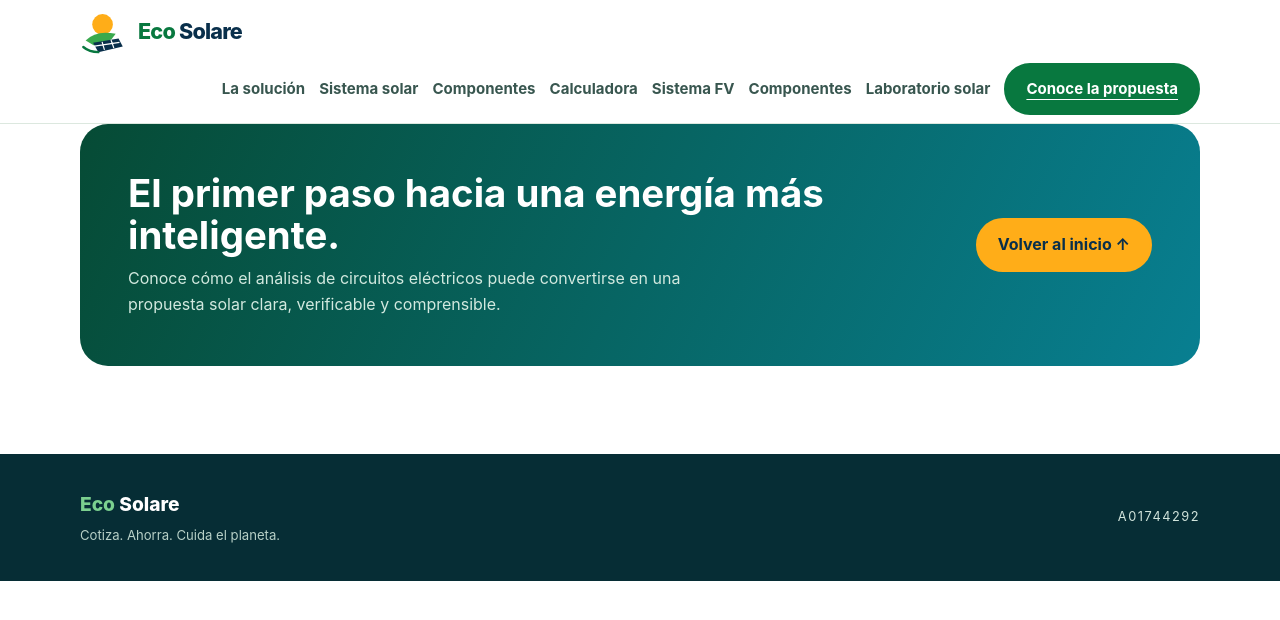
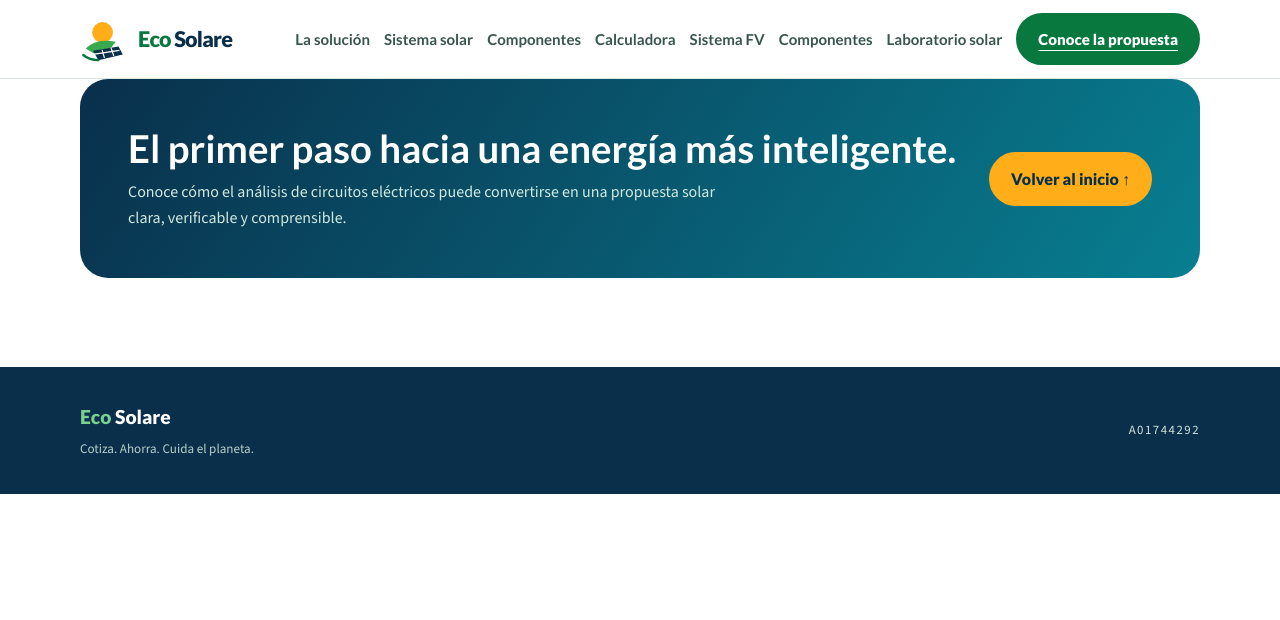
Before and after one commit to a01744292-ai/eco-solare, a plain HTML site: page index.html in a window 1280 px wide. Both pictures are taken after a click on the link "Conoce la propuesta". Drawn offline with nearby package versions, Linux system fonts and the light colour scheme.

Commit message:
Aplicar paleta y tipografía del manual Eco Solare v2.0 sin cambiar funcionalidad

```diff
--- a/index.html
+++ b/index.html
@@ -3,9 +3,13 @@
 <head>
   <meta charset="UTF-8">
   <meta name="viewport" content="width=device-width, initial-scale=1.0">
+  <meta name="theme-color" content="#092F4B">
   <meta name="description" content="Eco Solare: propuesta preliminar de soluciones fotovoltaicas para hogares, escuelas y negocios.">
   <title>Eco Solare | Energía solar inteligente</title>
-  <style>
+  <link rel="preconnect" href="https://fonts.googleapis.com">
+<link rel="preconnect" href="https://fonts.gstatic.com" crossorigin>
+<link href="https://fonts.googleapis.com/css2?family=Lato:wght@400;700;900&family=Source+Sans+3:wght@400;600;700&display=swap" rel="stylesheet">
+<style>
     :root {
       --green: #08783f;
       --green-dark: #064b35;
@@ -206,7 +210,22 @@
     @media(max-width:850px){.eco-slides nav{flex-basis:100%;justify-content:flex-start;flex-wrap:nowrap;overflow-x:auto;padding:5px 0 8px;scrollbar-width:thin}}
     @media(max-width:620px){.eco-slides nav a:not(.nav-cta){display:inline-flex}.eco-slides nav{gap:16px}.eco-slides .nav{min-height:68px}}
     @media(prefers-reduced-motion:reduce){.eco-slide-track{will-change:auto}}
-  </style>
+
+    /* Identidad Eco Solare v2.0 — colores oficiales y jerarquía tipográfica. */
+    :root{--green:#08783F;--navy:#092F4B;--teal:#087F91;--orange:#FFAD18;--white:#FFFFFF;--cream:#EDF4F0}
+    body{font-family:"Source Sans 3",Arial,sans-serif}
+    h1,h2,h3,h4,.brand,nav,.button,.nav-cta,.eyebrow,.footer-brand,.step-number,.metric strong,.dashboard-head strong{font-family:Lato,Arial,sans-serif}
+    .solution{background:var(--cream)}
+    .visual,.cta-box{background:linear-gradient(125deg,var(--navy),var(--teal))}
+    footer{background:var(--navy)}
+    .dashboard,.step,.feature,.result-card{border-color:#dce8df}
+    .bar span{background:linear-gradient(90deg,var(--green),var(--teal))}
+    .button.secondary{color:var(--green)}
+    .button.secondary:hover{color:var(--white)}
+    .eco-slides nav a[aria-current="page"]{color:var(--teal)}
+    .eco-slides nav .nav-cta[aria-current="page"]{color:var(--white)}
+
+</style>
 </head>
 <body>
   <header>
```
